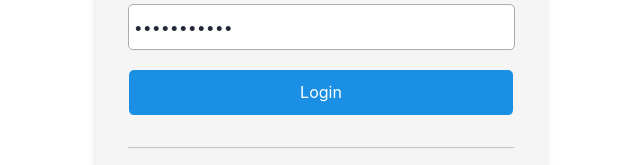
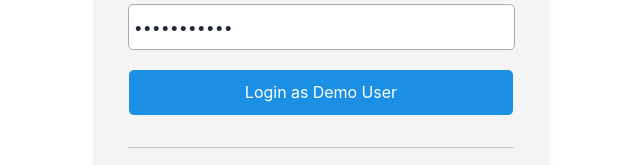
Before and after one commit to jklagrosa/Online-Learning-Web-Application, a Next.js app: page /login in a window 1280 px wide. Shown: the part 385-550 px from the top of the page, without its empty margins (319-959 px from the left). Built offline with nearby package versions, Linux system fonts and the light colour scheme.

Commit message:
Changed the url from development to production

```diff
--- a/pages/login/index.js
+++ b/pages/login/index.js
@@ -98,7 +98,7 @@
 
                     {!loading && (
                       <>
-                        <button type="submit">Login</button>
+                        <button type="submit">Login as Demo User</button>
                       </>
                     )}
 
```
